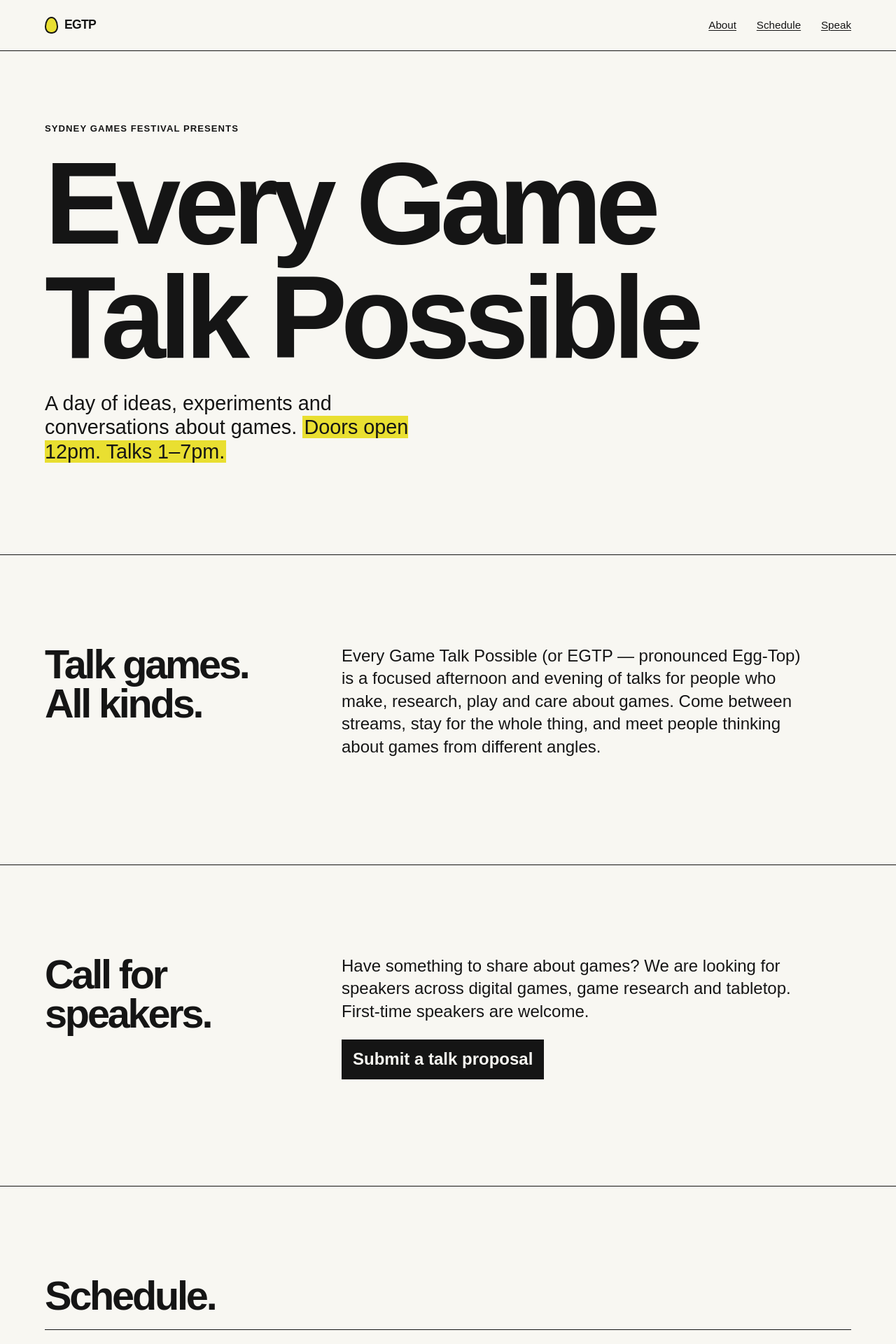
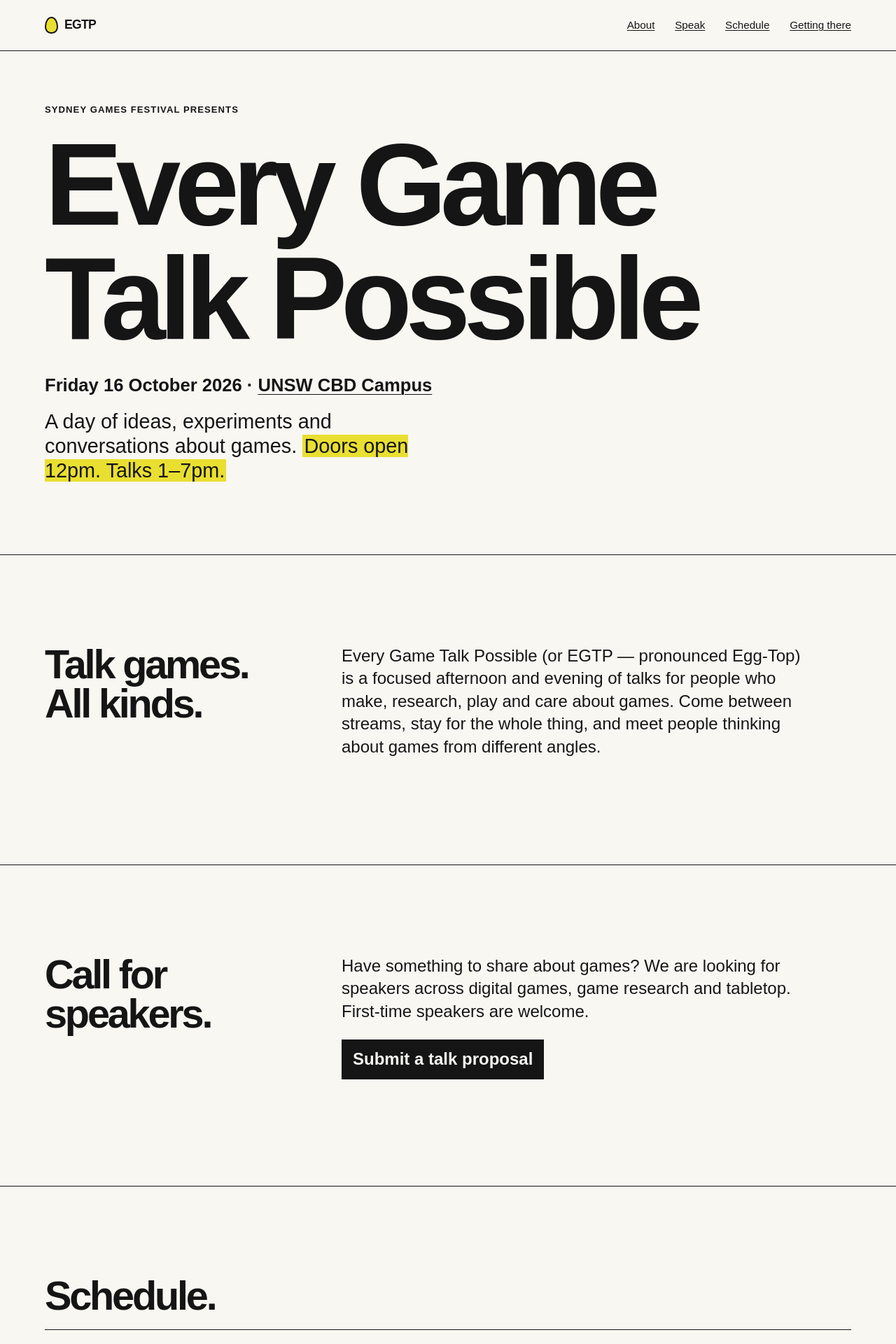
Before and after one commit to egtp/egtp.github.io, a Jekyll site: the page built from index.html, in a window 1280 px wide. Shown: the top 1920 px of the page at 70% size. Built offline with Jekyll 4.4.1, drawn with Linux system fonts in a browser that asks for light colours; some of the changed text lies outside the part shown.

Commit message:
added the date and location

```diff
--- a/_config.yml
+++ b/_config.yml
@@ -1,11 +1,15 @@
 title: Every Game Talk Possible
-description: A Sydney Games Festival event for digital, academic and tabletop game talks.
+description: Every Game Talk Possible at UNSW CBD Campus on Friday 16 October 2026.
 url: "https://everygametalkpossible.org"
 baseurl: ""
 lang: en-AU
 permalink: pretty
 links:
   call_for_speakers: "https://forms.gle/5GWrc53yLogoR5cc8"
+event:
+  date: Friday 16 October 2026
+  date_iso: "2026-10-16"
+  venue: UNSW CBD Campus
 markdown: kramdown
 plugins:
   - jekyll-seo-tag
--- a/_includes/header.html
+++ b/_includes/header.html
@@ -6,8 +6,9 @@
     </a>
     <nav aria-label="Primary navigation">
       <a href="{{ '/#about' | relative_url }}">About</a>
+      <a href="{{ '/#speakers' | relative_url }}">Speak</a>
       <a href="{{ '/#schedule' | relative_url }}">Schedule</a>
-      <a href="{{ '/#speakers' | relative_url }}">Speak</a>
+      <a href="{{ '/#location' | relative_url }}">Getting there</a>
     </nav>
   </div>
 </header>
--- /dev/null
+++ b/_includes/location.html
@@ -0,0 +1,16 @@
+<section class="section" id="location" aria-labelledby="location-title">
+  <div class="wrap section-grid">
+    <h2 id="location-title">Getting<br>there.</h2>
+    <div>
+      <p>Every Game Talk Possible is at the UNSW CBD Campus, inside PolyCentre. Take the lift to Floor 4.</p>
+      <address>PolyCentre, 210 George Street, Sydney, Floor 4</address>
+      <iframe
+        class="map"
+        title="Map showing PolyCentre at 210 George Street, Sydney"
+        src="https://www.google.com/maps?q=PolyCentre%2C%20210%20George%20Street%2C%20Sydney&output=embed"
+        loading="lazy"
+        referrerpolicy="no-referrer-when-downgrade"
+        allowfullscreen></iframe>
+    </div>
+  </div>
+</section>
--- a/assets/css/site.css
+++ b/assets/css/site.css
@@ -30,6 +30,7 @@ p { font-size: 1.08rem; }
 
 .hero { min-height: min(45rem, calc(100vh - 4.5rem)); display: grid; align-content: center; border-bottom: 1px solid var(--ink); padding-block: 4rem; }
 .eyebrow { margin-bottom: 1rem; font-size: 0.82rem; font-weight: 700; letter-spacing: 0.08em; text-transform: uppercase; }
+.event-details { margin-bottom: 1rem; font-size: clamp(1.15rem, 2.5vw, 1.6rem); font-weight: 700; }
 .hero-summary { max-width: 35rem; font-size: clamp(1.25rem, 2.5vw, 1.8rem); line-height: 1.2; }
 .highlight { background: var(--accent); padding-inline: 0.08em; }
 .section { padding-block: clamp(4rem, 10vw, 8rem); border-bottom: 1px solid var(--ink); }
@@ -56,6 +57,9 @@ p { font-size: 1.08rem; }
 .stream-list li { border-top: 1px solid var(--ink); padding: 1rem 0; }
 .stream-list li:last-child { border-bottom: 1px solid var(--ink); }
 
+address { margin-bottom: 1.5rem; font-size: 1.1rem; font-style: normal; font-weight: 700; }
+.map { width: 100%; aspect-ratio: 16 / 9; display: block; border: 1px solid var(--ink); }
+
 .page-hero { padding-block: clamp(4rem, 9vw, 7rem) 3rem; border-bottom: 1px solid var(--ink); }
 .page-hero h1 { font-size: clamp(3.5rem, 10vw, 8rem); margin-bottom: 0; }
 .page-copy { padding-block: 4rem 7rem; max-width: 47rem; }
--- a/index.html
+++ b/index.html
@@ -7,6 +7,7 @@ title: Every Game Talk Possible
   <div class="wrap">
     <p class="eyebrow">Sydney Games Festival presents</p>
     <h1 id="event-title">Every Game Talk Possible</h1>
+    <p class="event-details"><time datetime="{{ site.event.date_iso }}">{{ site.event.date }}</time> · <a href="#location">{{ site.event.venue }}</a></p>
     <p class="hero-summary">A day of ideas, experiments and conversations about games. <span class="highlight">Doors open 12pm. Talks 1–7pm.</span></p>
   </div>
 </section>
@@ -30,6 +31,8 @@ title: Every Game Talk Possible
 
 {% include schedule.html %}
 
+{% include location.html %}
+
 <section class="section" id="partners" aria-labelledby="partners-title">
   <div class="wrap section-grid">
     <h2 id="partners-title">Organised &amp;<br>Sponsored by:</h2>
```
